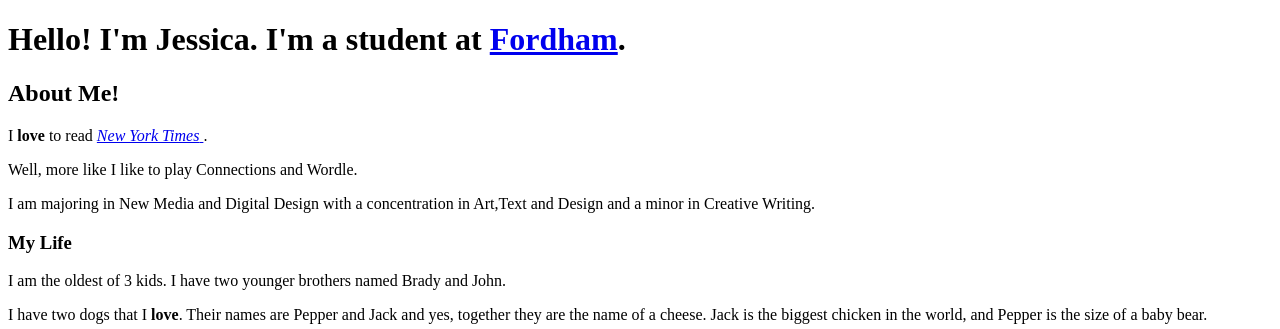
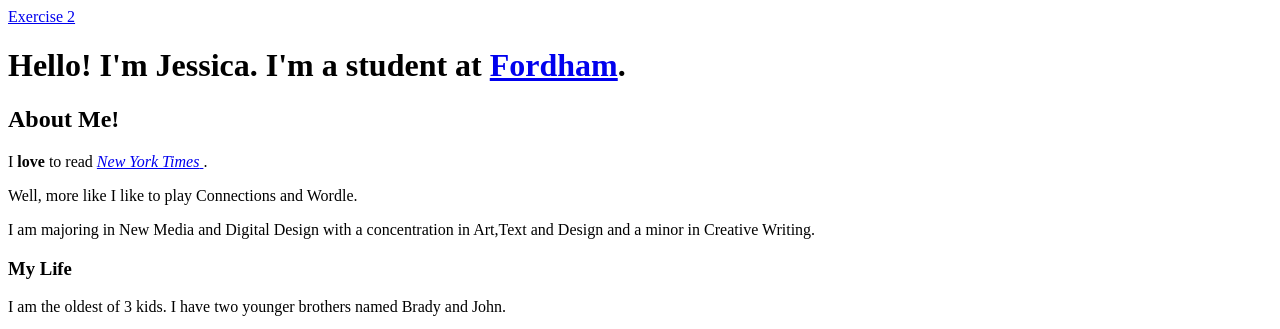
Before and after one commit to jblackmer/Webclass, a plain HTML site: page index.html in a window 1280 px wide. Shown: the top 329 px of the page. Drawn offline with Linux system fonts and the light colour scheme.

Commit message:
Add link to Exercise 2 in index.html

```diff
--- a/index.html
+++ b/index.html
@@ -1,5 +1,6 @@
 <!DOCTYPE html>
 <html>
+<a href="exercise2/index.html">Exercise 2</a>
 <head>
     <title>My First Page</title>
 </head>
```
